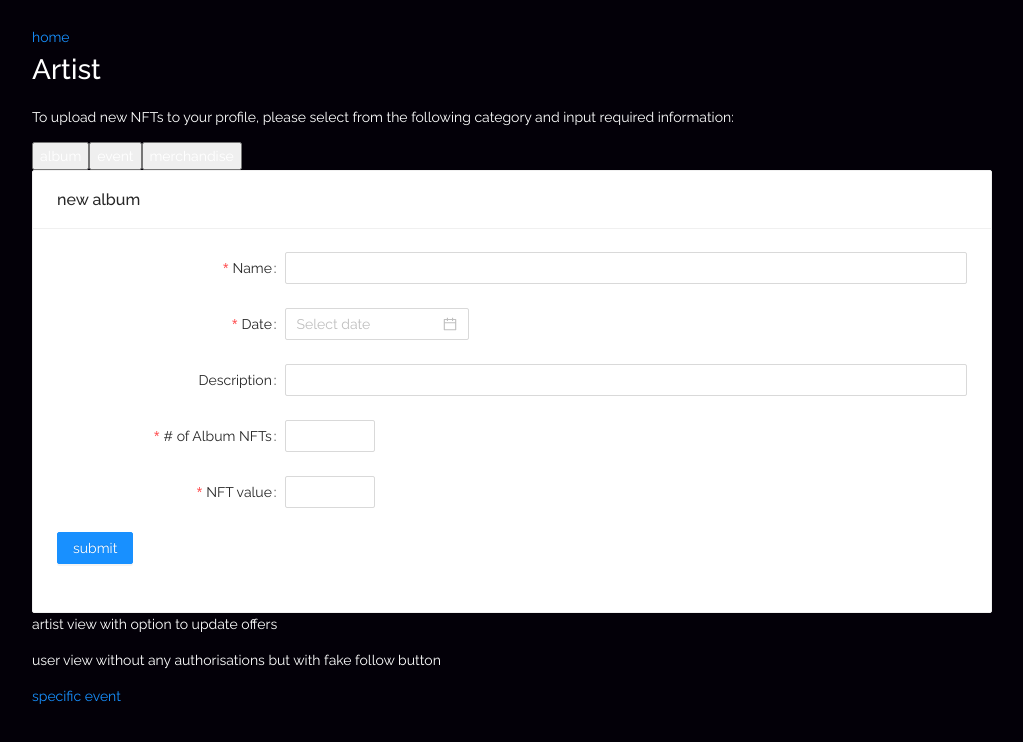
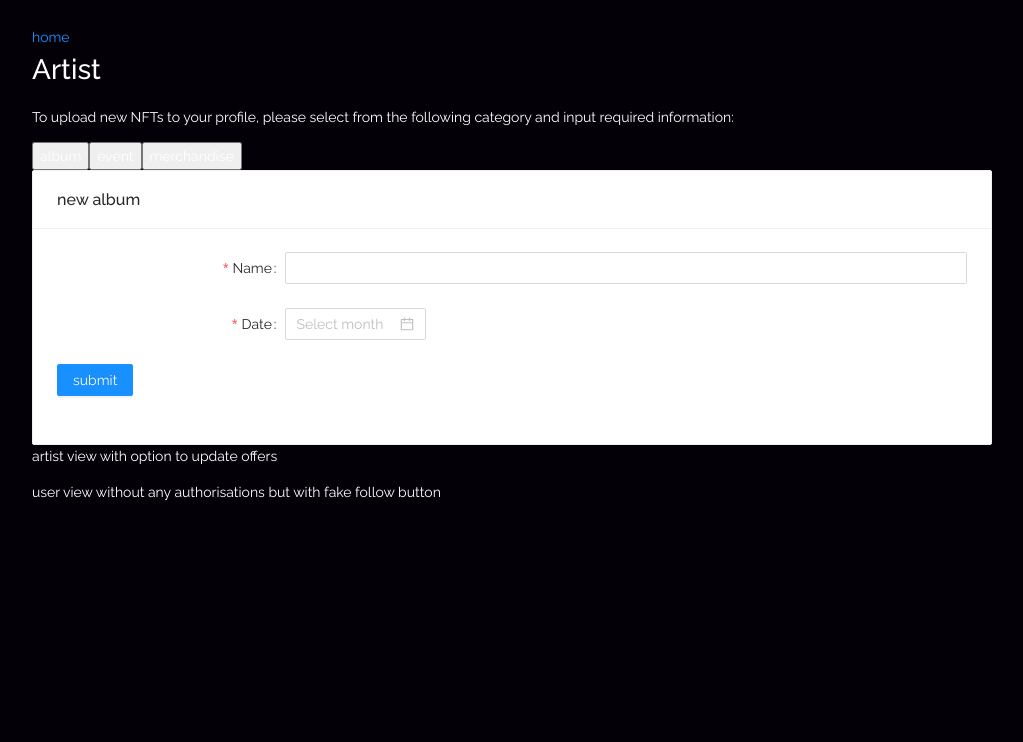
Before and after one commit to imohare/CRE_server, a React (Create React App) app in the folder client/: page /artist/2 in a window 1280 px wide. Both pictures are taken after a click on the button "album". Shown: the top 742 px of the page, without its empty margins (128-1151 px from the left). Built offline with nearby package versions, Linux system fonts and the light colour scheme; a web font is replaced by a local one.

Commit message:
changed the form manually

```diff
--- a/client/src/Components/FormComponents/DataComponents/AlbumForm.tsx
+++ b/client/src/Components/FormComponents/DataComponents/AlbumForm.tsx
@@ -1,43 +1,39 @@
 import { useState, useContext, useEffect } from 'react';
-
 import styled from 'styled-components';
 //antd imports
-import { Modal, Button, Card, DatePicker } from 'antd';
+import { Modal, Button, Card, DatePicker, Form, Input, InputNumber } from 'antd';
 import moment from 'moment';
 //components
 import FormTemplate from '../../ReuseableComponents/FormTemplate';
 //types
 import { IAlbumInfo } from '../../../Data/DataTypes/Forms/FormAlbumContextType'
 //data
-import { AlbumFormContext } from '../../../Data/FormConfigs/FormAlbumContext';
 import { UserContext } from '../../../Data/UserContext';
 import { createAlbum } from '../../../Services/Album';
 //helperfunction from tools
 //styling
+import { motion } from 'framer-motion'
+import {StaggerParentVariant} from '../../../Styles/animations/formAnimations';
+import { truncate } from 'fs';
 
 
-//onCancel toggles setVisible in parent component
 
 const AlbumForm = () => {
-
-  const {
-    albumConfig,
-    albumInfo,
-    setAlbumInfo,
-  } = useContext(AlbumFormContext)
 
   // useEffect(() => {
   //   displayContent()
   // }, []);
 
 
+  // const registerFormSubmit = (values: any) => {
+  //   setAlbumInfo({ ...values })
+  //   console.log("values", albumInfo, values.date._d)
 
-  const registerFormSubmit = (values: any) => {
-    setAlbumInfo({ ...values })
-    console.log("values", albumInfo, values.date._d)
+  // }
 
-
-  }
+  // const onChange = (date, dateString) => {
+  //   console.log(date, dateString)
+  // }
 
   // const registerHandler = async (info:any) => {
   //   await createAlbum.apply(null, info)
@@ -47,22 +43,46 @@ const AlbumForm = () => {
   //   console.log('album submitted')
   // }
 
-  // const displayContent = () => {
-  //   <>
-  //     <FormTemplate onFormSubmit={registerFormSubmit} config={albumConfig} />
-  //     <Button onClick={registerHandler}>upload album</Button>
-  //   </>
-  // }
-
-  const LighterFormTemplate = styled(FormTemplate)`
-    background-color: #33468F;
-  `
-
-
   return (
 
     <Card title="new album">
-      <LighterFormTemplate onFormSubmit={registerFormSubmit} config={albumConfig} />
+          <Form
+      labelCol={{
+        span: 6
+      }}
+      wrapperCol={{
+        span: 18
+      }}
+      autoComplete="on"
+      onFinish={(values)=>{console.log(values)}}
+      >
+        <motion.div
+          variants={StaggerParentVariant}
+          initial="hidden"
+          animate="show"
+          exit="exit"
+        >
+
+
+          <Form.Item name='name'
+            key='album_name'
+            label='Name'
+            rules={[{ required: true, message: 'Please enter a name for your album' }]}>
+            <Input></Input>
+          </Form.Item>
+          <Form.Item
+          name='date'
+          key='album_year'
+          label='Date'
+            rules={[{ required: true, message: 'Please select when your album was created' }]}
+          >
+              <DatePicker onChange={(date, dateString)=>{console.log(date, dateString)}} picker="month" />
+          </Form.Item>
+          <Form.Item>
+            <Button type="primary" htmlType="submit">submit</Button>
+          </Form.Item>
+          </motion.div>
+        </Form>
    </Card>
   )
 }
--- a/client/src/Components/ReuseableComponents/FormTemplate.tsx
+++ b/client/src/Components/ReuseableComponents/FormTemplate.tsx
@@ -20,6 +20,7 @@ interface Props {
 const FormTemplate = ({ config, onFormSubmit }: Props) => {
 
   const onFinish = (values: any) => {
+
     onFormSubmit(values)
   }
 
@@ -35,7 +36,6 @@ const FormTemplate = ({ config, onFormSubmit }: Props) => {
          format="YYYY-MM-DD HH:mm"
          showTime={{ defaultValue: moment('12:00PM', 'HH:mm') }}
          inputReadOnly
-
        >
       </DatePicker>
         );
--- a/client/src/Pages/Artist.tsx
+++ b/client/src/Pages/Artist.tsx
@@ -35,7 +35,6 @@ const handleMerchandiseState = () => setType('merchandise');
 
   return (
     <StyledPage>
-      <AlbumFormContextProvider>
         <Link to="/">home</Link>
         <h1>Artist</h1>
       <p>To upload new NFTs to your profile, please select
@@ -48,8 +47,6 @@ const handleMerchandiseState = () => setType('merchandise');
       { (type === 'merchandise') ? <MerchandiseForm /> : null}
     <p>artist view with option to update offers</p>
     <p>user view without any authorisations but with fake follow button</p>
-    <Link to="/event">specific event</Link>
-      </AlbumFormContextProvider>
     </StyledPage>
   )
 }
```
